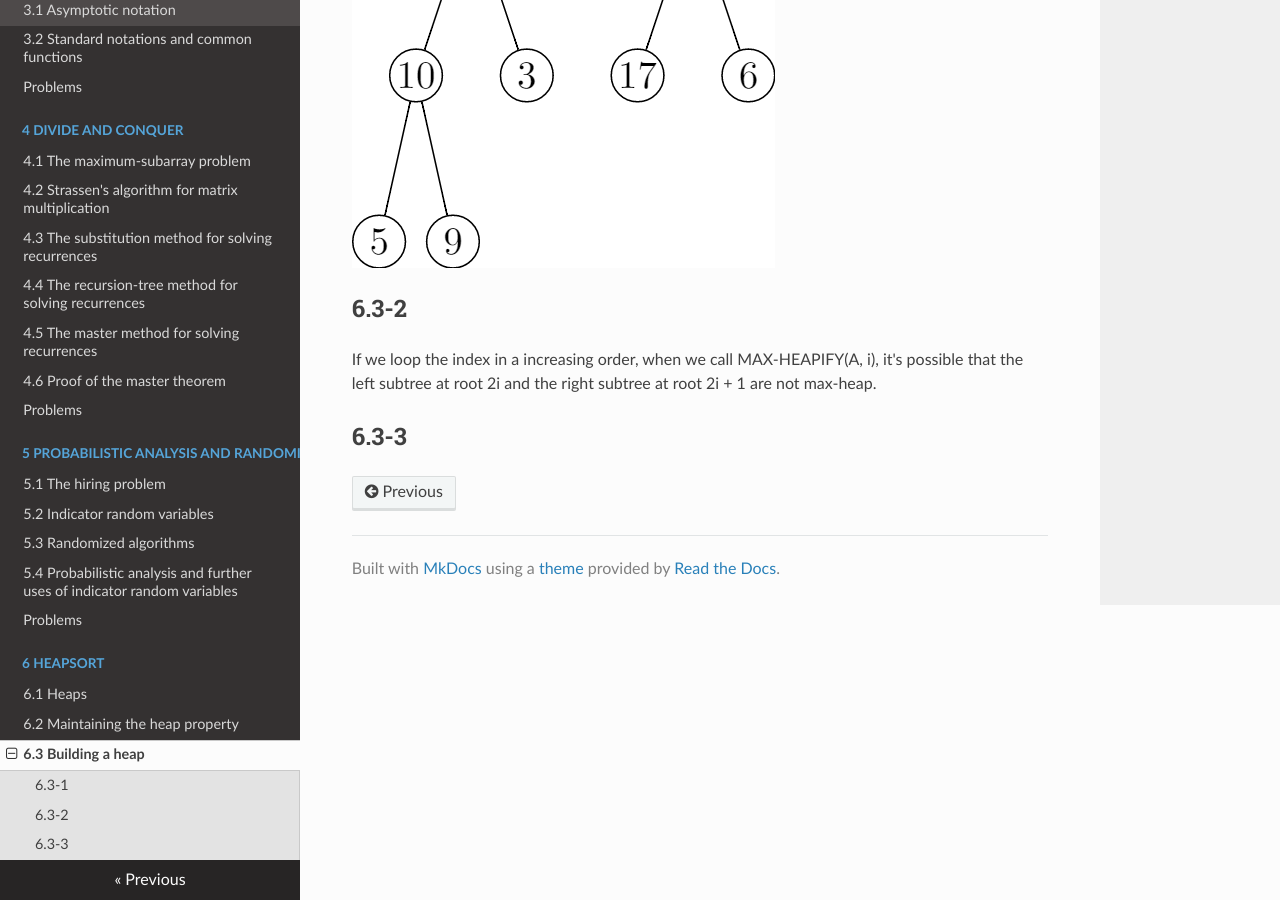
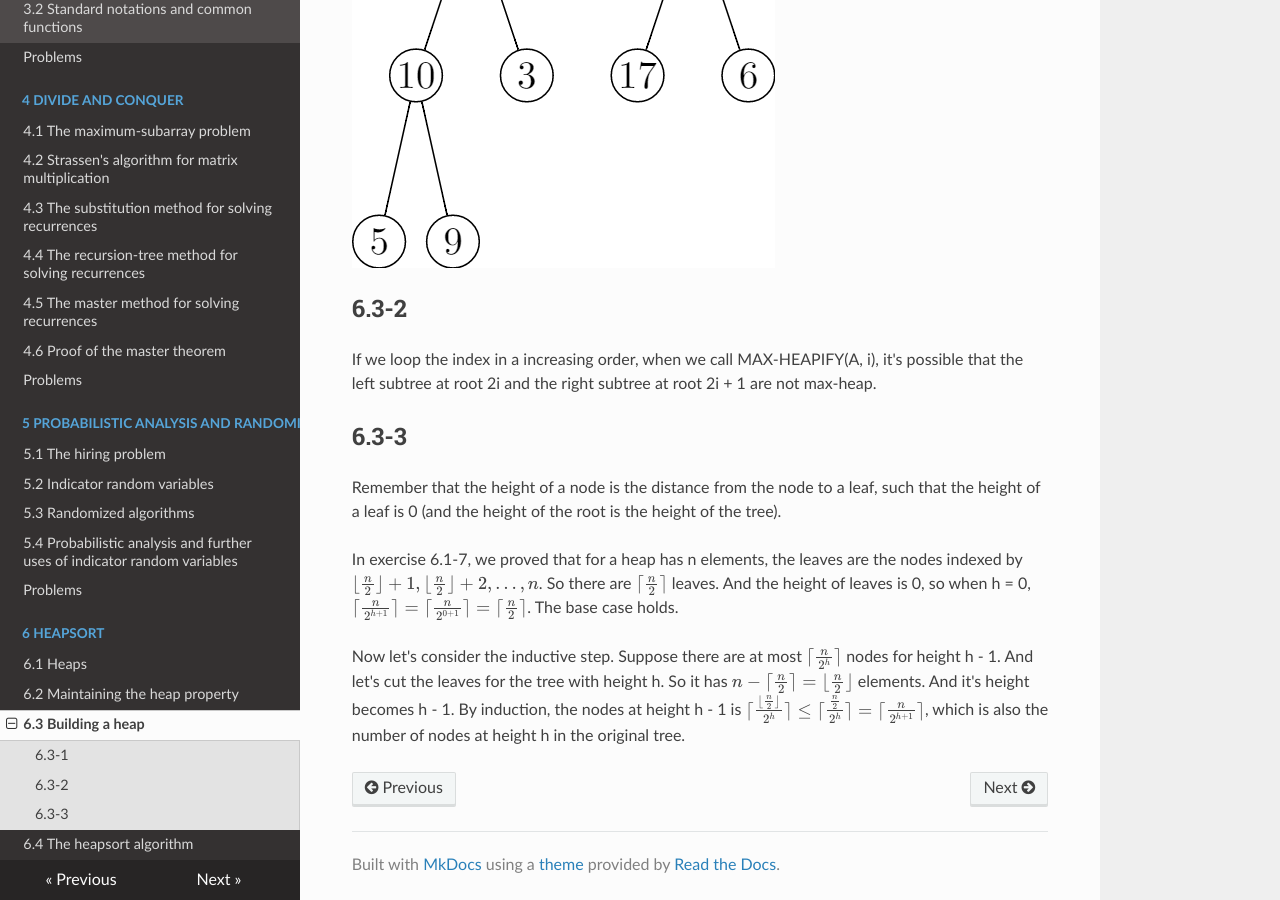
Before and after one commit to Frederick-S/Introduction-to-Algorithms-Notes, an MkDocs documentation site: the page built from docs/6-Heapsort/6.3-Building-a-heap.md, in a window 1280 px wide and 900 px high, scrolled down 3308 px. Built offline with MkDocs 1.6.1, drawn with Linux system fonts in a browser that asks for light colours; nearby versions of some CDN libraries; formulas are drawn with MathJax 3; old or Windows-style settings are respelled for this version of MkDocs.

Commit message:
Add 6.3-3

```diff
--- a/docs/6-Heapsort/6.3-Building-a-heap.md
+++ b/docs/6-Heapsort/6.3-Building-a-heap.md
@@ -50,3 +50,8 @@ current/.style={fill=gray}]
 If we loop the index in a increasing order, when we call MAX-HEAPIFY(A, i), it's possible that the left subtree at root 2i and the right subtree at root 2i + 1 are not max-heap.
 
 ## 6.3-3
+Remember that the height of a node is the distance from the node to a leaf, such that the height of a leaf is 0 (and the height of the root is the height of the tree).
+
+In exercise 6.1-7, we proved that for a heap has n elements, the leaves are the nodes indexed by $\lfloor \frac{n}{2} \rfloor + 1, \lfloor \frac{n}{2} \rfloor + 2, \ldots, n$. So there are $\lceil \frac{n}{2} \rceil$ leaves. And the height of leaves is 0, so when h = 0, $\lceil \frac{n}{2^{h + 1}} \rceil = \lceil \frac{n}{2^{0 + 1}} \rceil = \lceil \frac{n}{2} \rceil$. The base case holds.
+
+Now let's consider the inductive step. Suppose there are at most $\lceil \frac{n}{2^h} \rceil$ nodes for height h - 1. And let's cut the leaves for the tree with height h. So it has $n - \lceil \frac{n}{2} \rceil = \lfloor \frac{n}{2} \rfloor$ elements. And it's height becomes h - 1. By induction, the nodes at height h - 1 is $\lceil \frac{\lfloor \frac{n}{2} \rfloor}{2^h} \rceil \leq \lceil \frac{\frac{n}{2}}{2^h} \rceil = \lceil \frac{n}{2^{h + 1}} \rceil$, which is also the number of nodes at height h in the original tree.
--- a/mkdocs.yml
+++ b/mkdocs.yml
@@ -30,3 +30,4 @@ pages:
     - '6.1 Heaps': '6-Heapsort/6.1-Heaps.md'
     - '6.2 Maintaining the heap property': '6-Heapsort/6.2-Maintaining-the-heap-property.md'
     - '6.3 Building a heap': '6-Heapsort/6.3-Building-a-heap.md'
+    - '6.4 The heapsort algorithm': '6-Heapsort/6.4-The-heapsort-algorithm.md'
```
Also changed, not shown: docs/6-Heapsort/6.4-The-heapsort-algorithm.md (added, +2 -0 lines).
